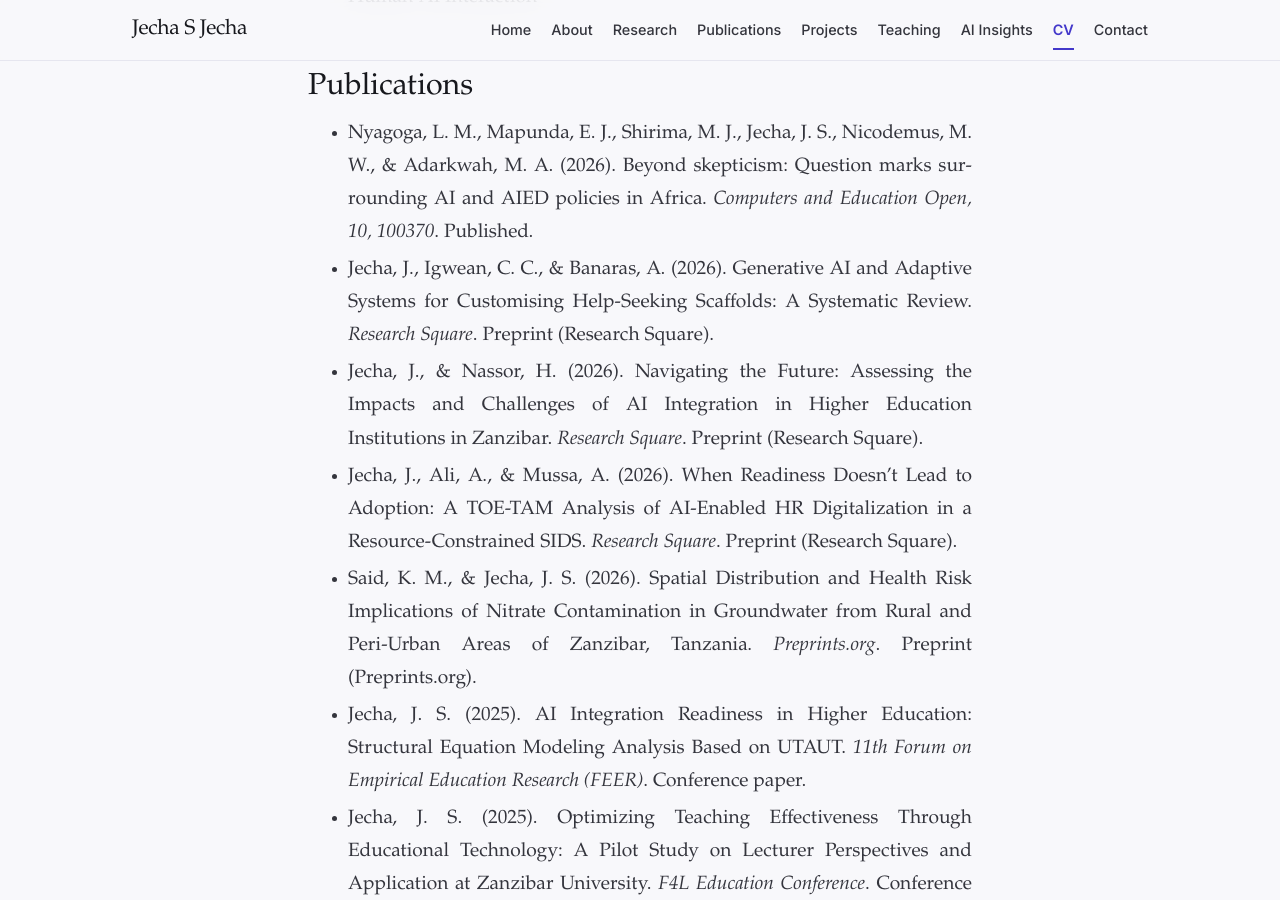
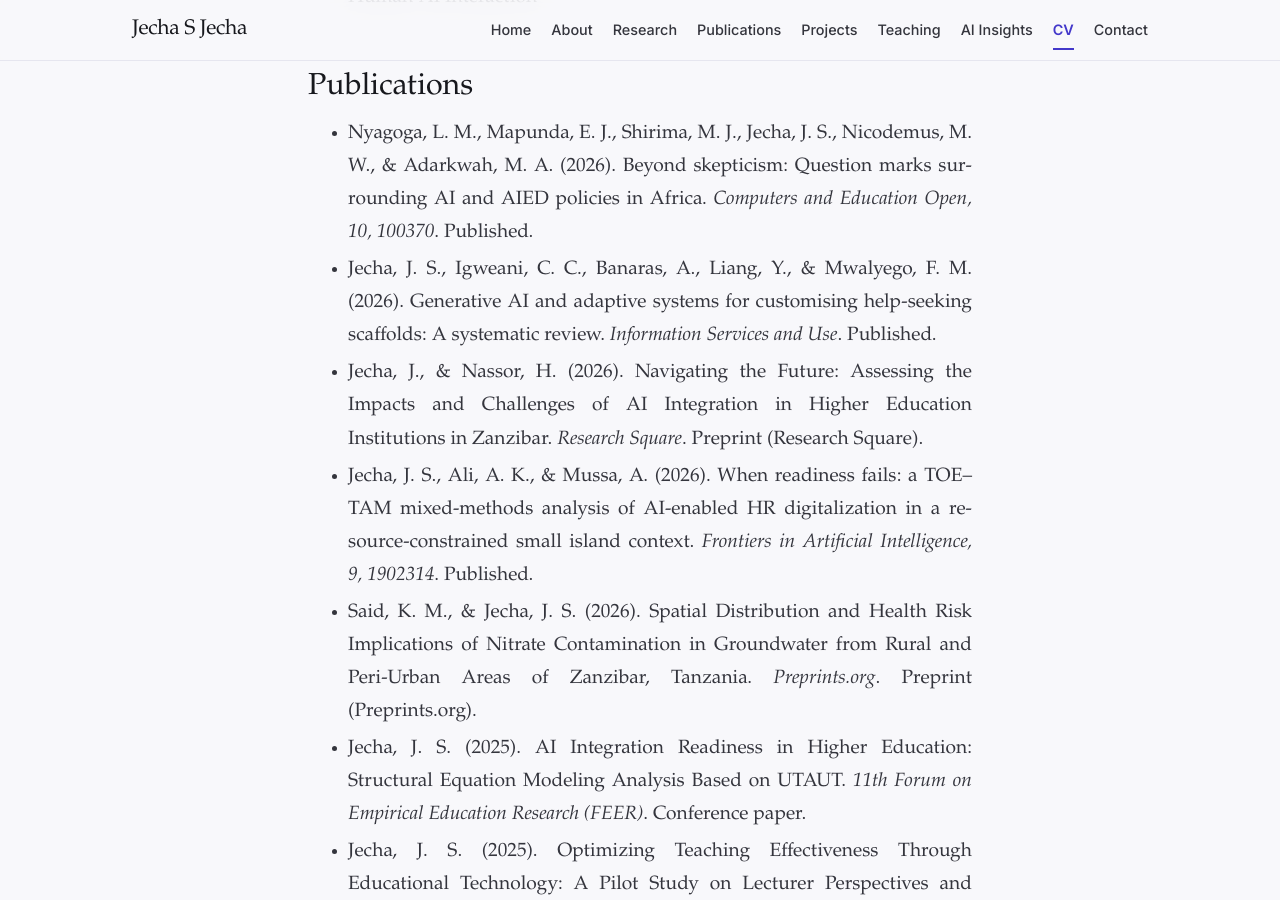
Before and after one commit to jechajecha92-tech/goalpath-site, a Jekyll site: the page built from cv.md, in a window 1280 px wide and 900 px high, scrolled down 1704 px. Built offline with Jekyll 4.4.1, drawn with Linux system fonts in a browser that asks for light colours; some web fonts are replaced; part of the change alters nothing that is shown.

Commit message:
Upgrade two preprints to their published journal versions
- Help-seeking scaffolds systematic review is now published in
  Information Services and Use (doi 10.1177/18758789261486037), with the
  full author list and abstract.
- TOE-TAM AI-HR study is now published in Frontiers in Artificial
  Intelligence, 9:1902314 (doi 10.3389/frai.2026.1902314).
- Both moved from the Preprints section into Journal papers; feature the
  three published journal articles on the home page (un-feature the
  remaining 'Navigating the Future' preprint).

Co-Authored-By: Claude Opus 4.8 <noreply@anthropic.com>

```diff
--- a/_data/publications.yml
+++ b/_data/publications.yml
@@ -27,22 +27,31 @@
       doi     = {10.1016/j.caeo.2026.100370}
     }
 
-- title: "Generative AI and Adaptive Systems for Customising Help-Seeking Scaffolds: A Systematic Review"
-  authors: "Jecha, J., Igwean, C. C., & Banaras, A."
+- title: "Generative AI and adaptive systems for customising help-seeking scaffolds: A systematic review"
+  authors: "Jecha, J. S., Igweani, C. C., Banaras, A., Liang, Y., & Mwalyego, F. M."
   year: 2026
-  type: preprint
-  status: "Preprint (Research Square)"
-  venue: "Research Square"
+  type: journal
+  status: "Published"
+  venue: "Information Services and Use"
   featured: true
-  doi: "https://doi.org/10.21203/rs.3.rs-9471902/v1"
+  doi: "https://doi.org/10.1177/18758789261486037"
+  abstract: >-
+    Help-seeking is crucial in self-regulated learning (SRL), yet generic
+    scaffolds often fail to meet diverse learner needs. This PRISMA
+    systematic review synthesises 48 empirical studies (2017–2025) on how AI
+    — including large language models — customises help-seeking scaffolds,
+    examining their effects relative to standard scaffolds and the
+    methodological and ethical constraints, and identifies gaps for future
+    SRL-focused AI support.
   bibtex: |
-    @unpublished{jecha2026genai,
-      author = {Jecha, Jecha and Igwean, Chimaobi Charles and Banaras, Anum},
-      title  = {Generative AI and Adaptive Systems for Customising
-                Help-Seeking Scaffolds: A Systematic Review},
-      note   = {Preprint, Research Square},
-      year   = {2026},
-      doi    = {10.21203/rs.3.rs-9471902/v1}
+    @article{jecha2026genai,
+      author  = {Jecha, Jecha S. and Igweani, Chimaobi Charles and
+                 Banaras, Anum and Liang, Yu and Mwalyego, Faustin M.},
+      title   = {Generative AI and adaptive systems for customising
+                 help-seeking scaffolds: A systematic review},
+      journal = {Information Services and Use},
+      year    = {2026},
+      doi     = {10.1177/18758789261486037}
     }
 
 - title: "Navigating the Future: Assessing the Impacts and Challenges of AI Integration in Higher Education Institutions in Zanzibar"
@@ -51,7 +60,6 @@
   type: preprint
   status: "Preprint (Research Square)"
   venue: "Research Square"
-  featured: true
   doi: "https://doi.org/10.21203/rs.3.rs-9479399/v1"
   bibtex: |
     @unpublished{jecha2026navigating,
@@ -64,22 +72,35 @@
       doi    = {10.21203/rs.3.rs-9479399/v1}
     }
 
-- title: "When Readiness Doesn't Lead to Adoption: A TOE-TAM Analysis of AI-Enabled HR Digitalization in a Resource-Constrained SIDS"
-  authors: "Jecha, J., Ali, A., & Mussa, A."
+- title: "When readiness fails: a TOE–TAM mixed-methods analysis of AI-enabled HR digitalization in a resource-constrained small island context"
+  authors: "Jecha, J. S., Ali, A. K., & Mussa, A."
   year: 2026
-  type: preprint
-  status: "Preprint (Research Square)"
-  venue: "Research Square"
-  doi: "https://doi.org/10.21203/rs.3.rs-9472562/v1"
+  type: journal
+  status: "Published"
+  venue: "Frontiers in Artificial Intelligence, 9, 1902314"
+  featured: true
+  doi: "https://doi.org/10.3389/frai.2026.1902314"
+  abstract: >-
+    This study examines barriers to adopting AI in human resource management
+    across Zanzibar's public and private sectors, testing an integrated
+    Technology–Organization–Environment and Technology Acceptance (TOE–TAM)
+    framework under mandatory, resource-constrained conditions. Using an
+    explanatory sequential mixed-methods design — a survey of 137 HR
+    professionals, IT managers, and administrators analysed with PLS-SEM,
+    plus nine key-informant interviews — it finds that several standard
+    readiness predictors do not behave as theorised, with implications for
+    AI-HR adoption in small island developing states.
   bibtex: |
-    @unpublished{jecha2026readiness,
-      author = {Jecha, Jecha and Ali, Ally and Mussa, Adilu},
-      title  = {When Readiness Doesn't Lead to Adoption: A TOE-TAM Analysis
-                of AI-Enabled HR Digitalization in a Resource-Constrained
-                SIDS},
-      note   = {Preprint, Research Square},
-      year   = {2026},
-      doi    = {10.21203/rs.3.rs-9472562/v1}
+    @article{jecha2026readiness,
+      author  = {Jecha, Jecha S. and Ali, Ally Khamis and Mussa, Adilu},
+      title   = {When readiness fails: a TOE--TAM mixed-methods analysis of
+                 AI-enabled HR digitalization in a resource-constrained
+                 small island context},
+      journal = {Frontiers in Artificial Intelligence},
+      volume  = {9},
+      pages   = {1902314},
+      year    = {2026},
+      doi     = {10.3389/frai.2026.1902314}
     }
 
 - title: "Spatial Distribution and Health Risk Implications of Nitrate Contamination in Groundwater from Rural and Peri-Urban Areas of Zanzibar, Tanzania"
```
